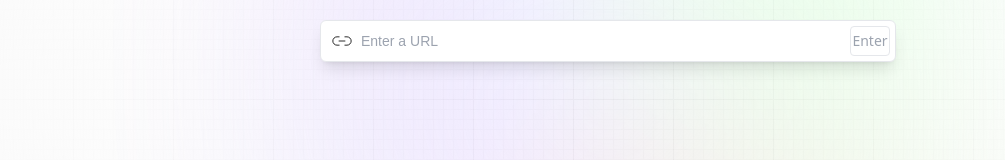
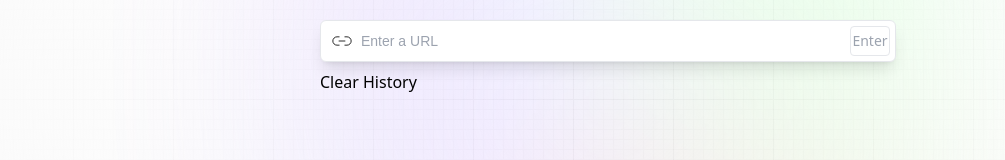
Before and after one commit to BCCheungGit/Summarizer, a React (Vite) app: page / in a window 1280 px wide. Shown: the part 306-466 px from the top of the page, without its empty margins (32-1037 px from the left). Built offline with nearby package versions, Linux system fonts and the light colour scheme; a web font is replaced by a local one.

Commit message:
added clear history button

```diff
--- a/src/components/Demo.jsx
+++ b/src/components/Demo.jsx
@@ -44,6 +44,9 @@ const Demo = () => {
 
   }
 
+  const clearHistory =  () => {
+    setAllArticles([]);
+  }
   const handleCopy = (copyUrl) => {
 
   }
@@ -75,6 +78,15 @@ const Demo = () => {
           </button>
         </form>
         {/* Browser URL History */}
+        <div>
+          <button
+            type="button"
+            onClick={clearHistory}
+          >
+            Clear History
+
+          </button>
+        </div>
         <div className="flex flex-col gap-1 max-h-60 overflow-y-auto">
           {allArticles.map((item, index) => (
             <div
```
